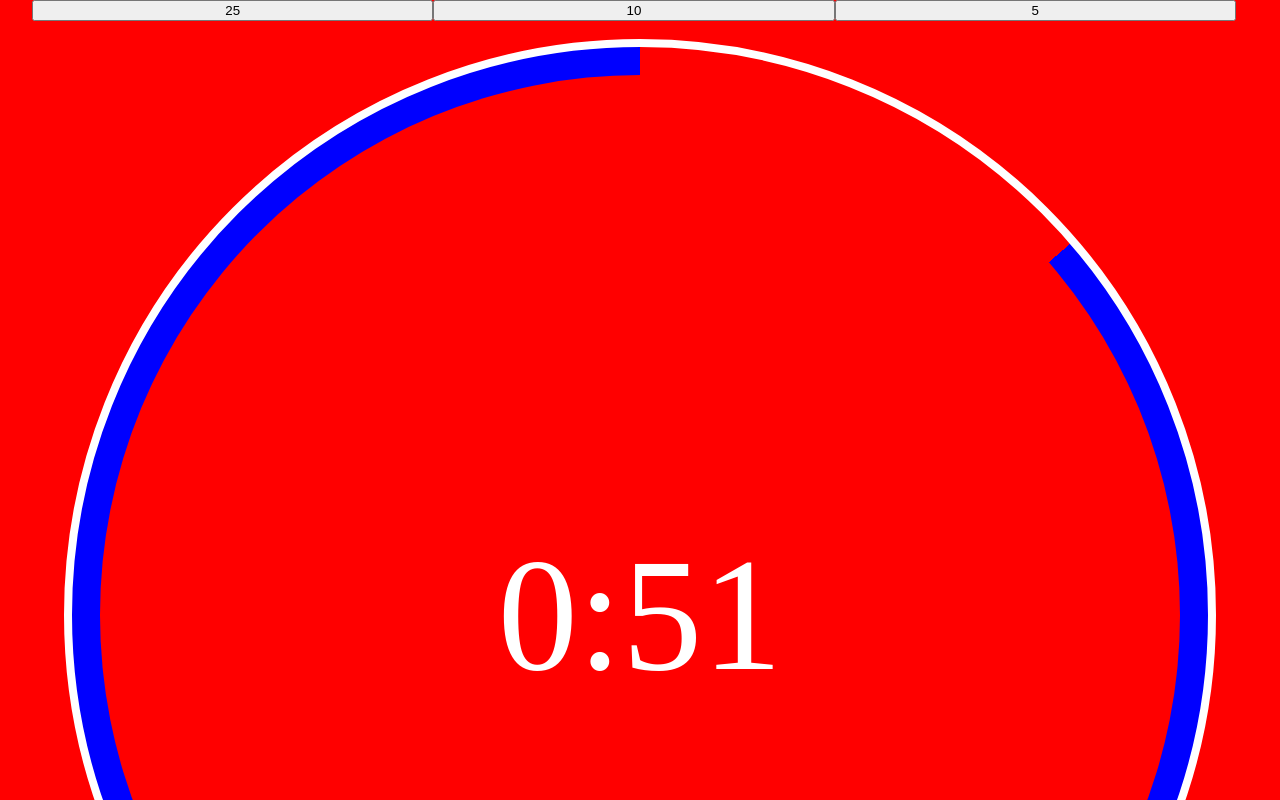
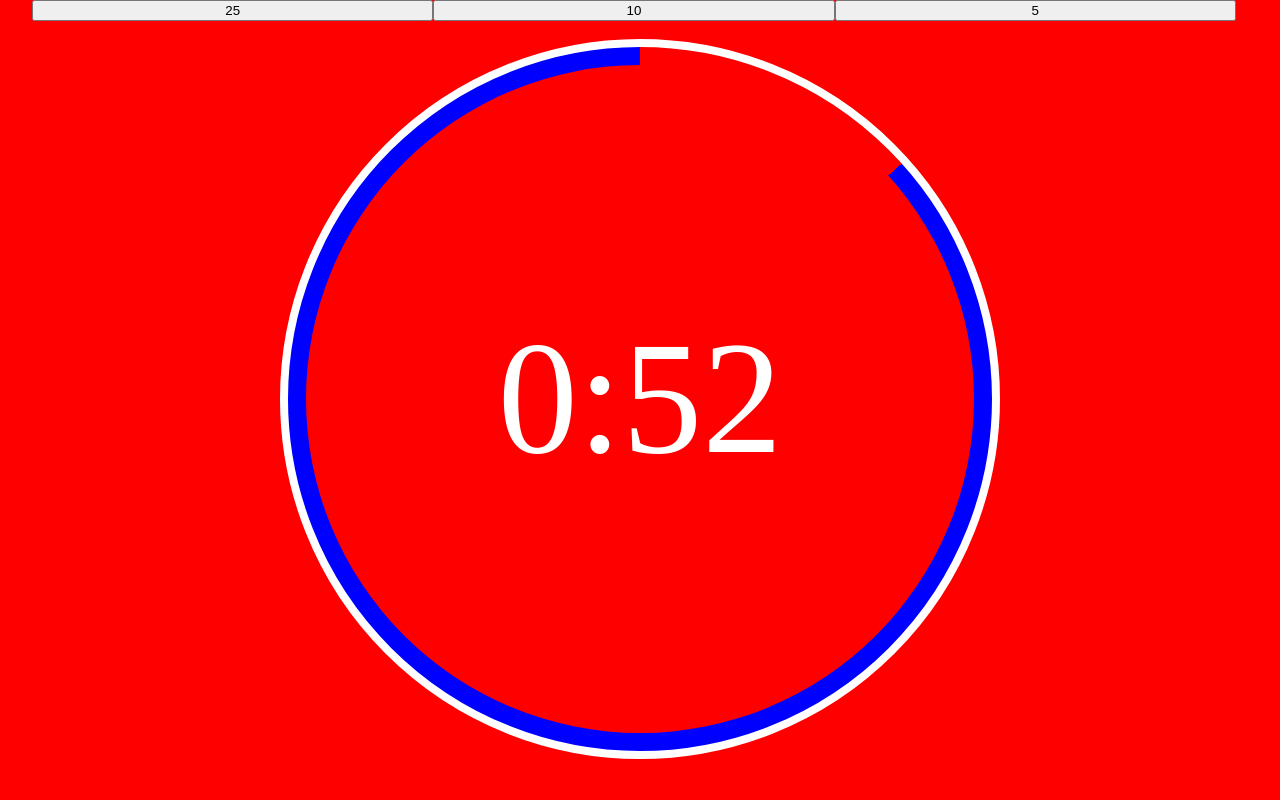
Before and after one commit to Vilhelm-Ian/timer, a Next.js app: page / in a window 1280 px wide. Shown: the top 800 px of the page. Built offline with nearby package versions, Linux system fonts and the light colour scheme.

Commit message:
made the site fully responsive

```diff
--- a/styles/globals.css
+++ b/styles/globals.css
@@ -6,6 +6,7 @@ body {
 .outer-circle {
   box-sizing: border-box;
   width: 90%;
+  max-width: 90vh;
   position: absolute;
   z-index: 0;
   border-radius: 50vw;
```
